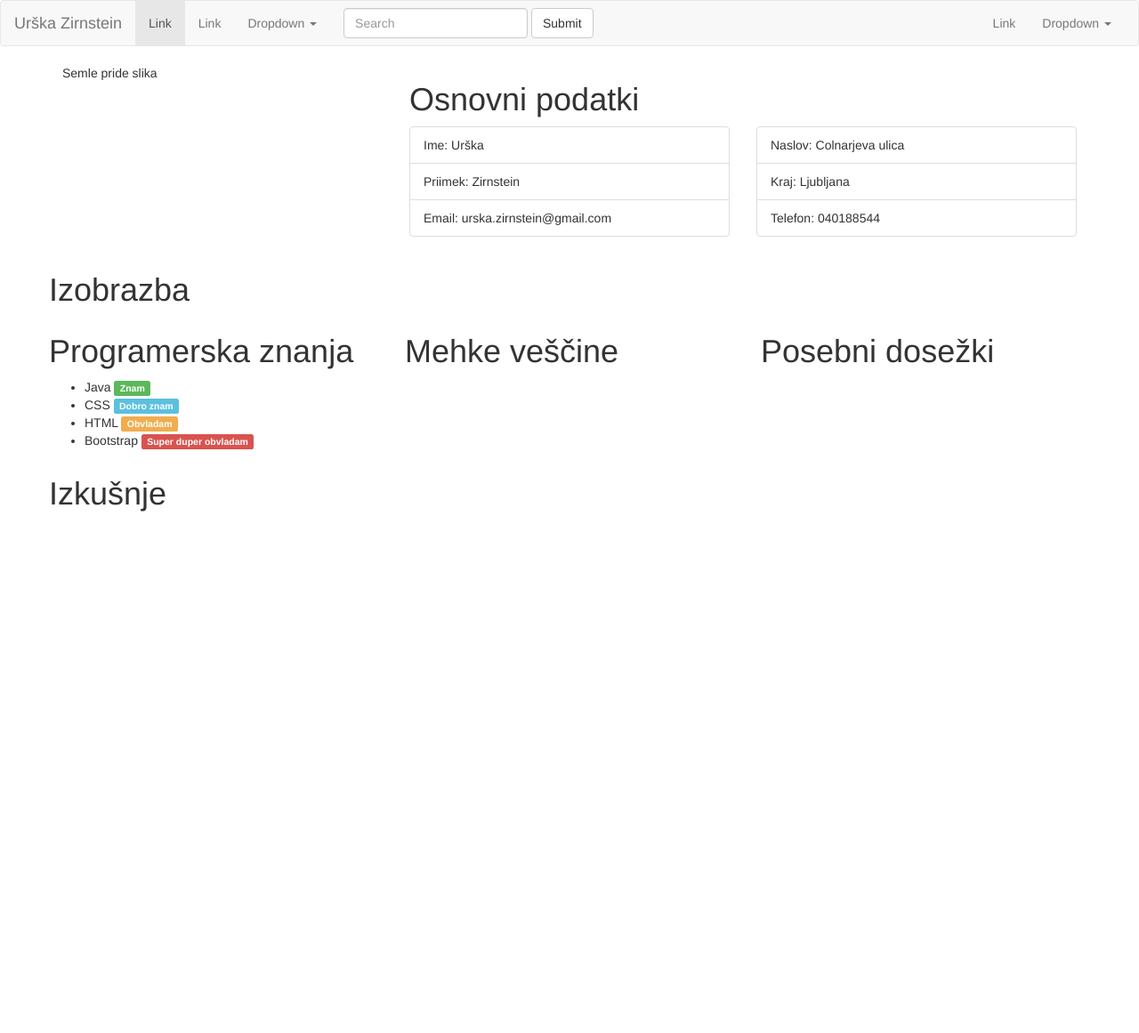
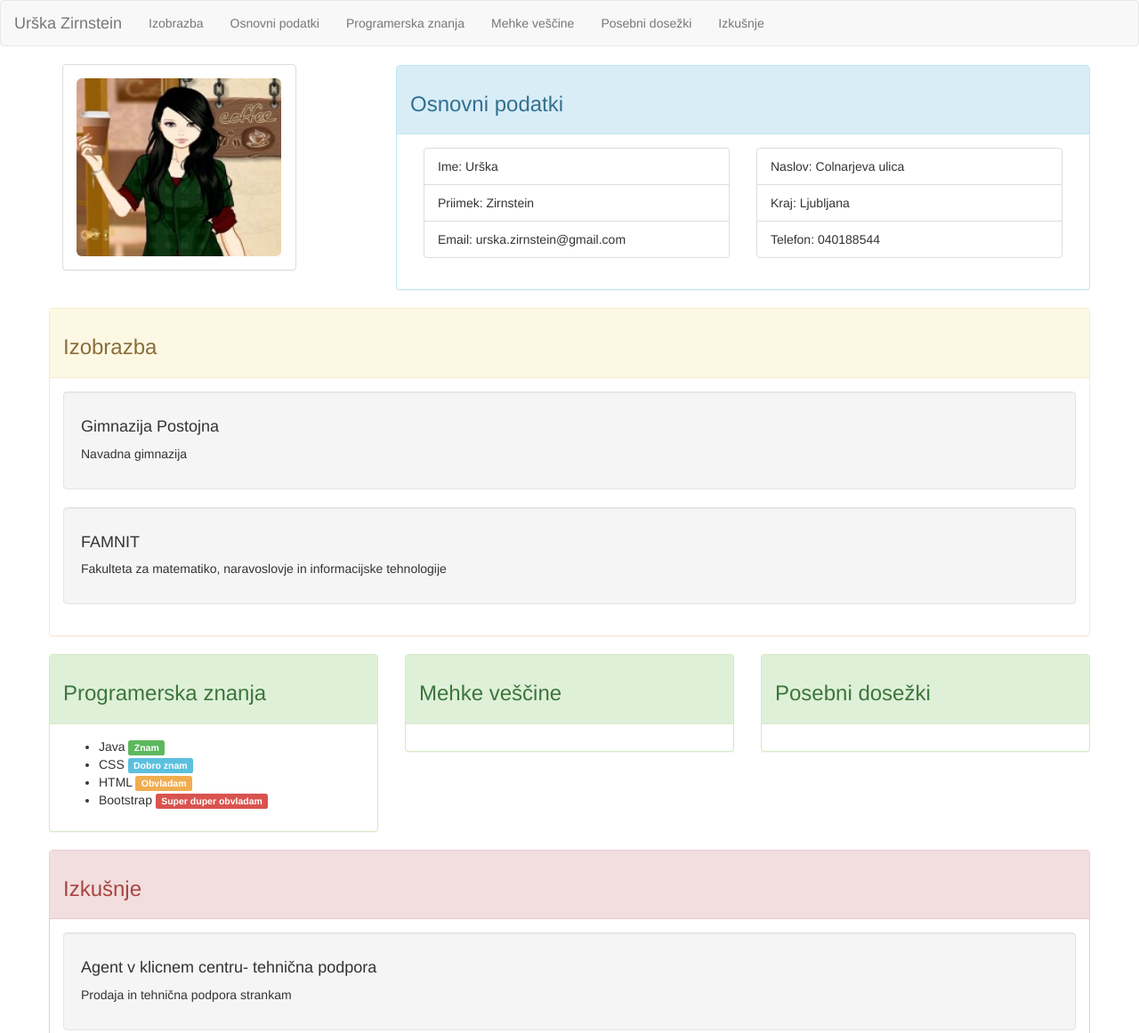
Before and after one commit to Zirnstein/Startbootstrap, a plain HTML site: page index.html in a window 1280 px wide. Shown: the top 1161 px of the page at 89% size. Before the commit the page ends 800 px from the top, so only its background shows below. Drawn offline with nearby package versions, Linux system fonts and the light colour scheme.

Commit message:
Almost done

```diff
--- a/index.html
+++ b/index.html
@@ -14,9 +14,9 @@
     </head>
 
     <body>
-                <nav class="navbar navbar-default">
+                <nav class="navbar navbar-default ">
             <div class="container-fluid">
-              <!-- Brand and toggle get grouped for better mobile display -->
+              <!-- Brand and toggle get grouped for better mobile display, navbar-fixed-top -->
               <div class="navbar-header">
                 <button type="button" class="navbar-toggle collapsed" data-toggle="collapse" data-target="#bs-example-navbar-collapse-1" aria-expanded="false">
                   <span class="sr-only">Toggle navigation</span>
@@ -30,37 +30,13 @@
               <!-- Collect the nav links, forms, and other content for toggling -->
               <div class="collapse navbar-collapse" id="bs-example-navbar-collapse-1">
                 <ul class="nav navbar-nav">
-                  <li class="active"><a href="#">Link <span class="sr-only">(current)</span></a></li>
-                  <li><a href="#">Link</a></li>
-                  <li class="dropdown">
-                    <a href="#" class="dropdown-toggle" data-toggle="dropdown" role="button" aria-haspopup="true" aria-expanded="false">Dropdown <span class="caret"></span></a>
-                    <ul class="dropdown-menu">
-                      <li><a href="#">Action</a></li>
-                      <li><a href="#">Another action</a></li>
-                      <li><a href="#">Something else here</a></li>
-                      <li role="separator" class="divider"></li>
-                      <li><a href="#">Separated link</a></li>
-                      <li role="separator" class="divider"></li>
-                      <li><a href="#">One more separated link</a></li>
-                    </ul>
-                  </li>
-                </ul>
-                <form class="navbar-form navbar-left">
-                  <div class="form-group">
-                    <input type="text" class="form-control" placeholder="Search">
-                  </div>
-                  <button type="submit" class="btn btn-default">Submit</button>
-                </form>
-                <ul class="nav navbar-nav navbar-right">
-                  <li><a href="#">Link</a></li>
-                  <li class="dropdown">
-                    <a href="#" class="dropdown-toggle" data-toggle="dropdown" role="button" aria-haspopup="true" aria-expanded="false">Dropdown <span class="caret"></span></a>
-                    <ul class="dropdown-menu">
-                      <li><a href="#">Action</a></li>
-                      <li><a href="#">Another action</a></li>
-                      <li><a href="#">Something else here</a></li>
-                      <li role="separator" class="divider"></li>
-                      <li><a href="#">Separated link</a></li>
+                  <li><a href="#izob">Izobrazba</a></li>
+                  <li><a href="#osn_pod">Osnovni podatki</a></li>
+                  <li><a href="#prog_zna">Programerska znanja</a></li>
+                  <li><a href="#meh_ves">Mehke veščine</a></li>
+                  <li><a href="#pos_dos">Posebni dosežki</a></li>
+                  <li><a href="#izku">Izkušnje</a></li>
+
                     </ul>
                   </li>
                 </ul>
@@ -70,18 +46,27 @@
 
           <div class="container">
             <div class="row">
+
                   <div id="slika" class="col-xs-12 col-md-3">
-                    Semle pride slika
+                    <div class="panel panel-default">
+                        <div class="panel-body">
+                          <img src="img/neki.jpg" alt="my picture" class="img-rounded" style="height: 200px; width:230px;">
+
 
                   </div>
+                </div>
+                </div>
+
 
                   <div id="osn_pod" class="col-xs-12 col-md-offset-1 col-md-8">
                         <div class="row">
                             <div class="col-xs-12">
-                              <h1>Osnovni podatki</h1>
                               </div>
                        </div>
                         <div class="row" >
+                          <div class="panel panel-info">
+                            <div class="panel-heading"><h3>Osnovni podatki</h3></div>
+                            <div class="panel-body">
                                 <div class="col-md-6">
                                   <ul class="list-group">
                                     <li class="list-group-item">Ime: Urška</li>
@@ -101,20 +86,34 @@
                             </div>
                           </div>
                            </div>
+                    </div>
+            </div>
             <div class="row">
                       <div id="izob" class="col-xs-12">
-                          <h1>Izobrazba</h1>
+                        <div class="panel panel-warning">
+                          <div class="panel-heading"><h3>Izobrazba</h3></div>
+                          <div class="panel-body">
+                            <div class="well">
+                            <h4> Gimnazija Postojna </h4>
+                            <p> Navadna gimnazija </p>
+                          </div>
+                            <div class="well">
+                              <h4> FAMNIT</h4>
+                              <p> Fakulteta za matematiko, naravoslovje in informacijske tehnologije</p>
+                     </div>
+                              </div>
+                              </div>
                               </div>
                       <div id="prog_zna" class="col-xs-12 col-md-4">
-                          <h1>Programerska znanja</h1>
+                        <div class="panel panel-success">
+                          <div class="panel-heading"><h3>Programerska znanja</h3></div>
+                          <div class="panel-body">
+
 
                            <ul>
                                  <li>Java
-
-
                                  <span class="label label-success">Znam</span>
                                 </li>
-
                                  <li>
                                     CSS
                                     <span class="label label-info">Dobro znam</span>
@@ -128,20 +127,43 @@
                                   <span class="label label-danger">Super duper obvladam</span>
                                 </li>
 
-
                          </ul>
                        </div>
+                     </div>
+                      </div>
                       <div id="meh_ves" class="col-xs-12 col-md-4">
-                          <h1>Mehke veščine</h1>
+                        <div class="panel panel-success">
+                          <div class="panel-heading"><h3>Mehke veščine</h3></div>
+                          <div class="panel-body">
+                        </div>
+                      </div>
                       </div>
                       <div id="pos_dos" class="col-xs-12 col-md-4">
-                          <h1>Posebni dosežki</h1>
+                        <div class="panel panel-success">
+                          <div class="panel-heading"><h3>Posebni dosežki</h3></div>
+                          <div class="panel-body">
+                        </div>
+                      </div>
                       </div>
           </div>
 
           <div class="row">
                       <div id="izku" class="col-xs-12">
-                        <h1>Izkušnje</h1>
+                        <div class="panel panel-danger">
+                          <div class="panel-heading"><h3>Izkušnje</h3></div>
+                          <div class="panel-body">
+                            <div class="well">
+                              <h4> Agent v klicnem centru- tehnična podpora</h4>
+                              <p> Prodaja in tehnična podpora strankam</p>
+
+                            </div>
+                            <div class="well">
+                              <h4> Tester programske opreme</h4>
+                              <p> Tekanje gor in dol </p>
+                            </div>
+
+                      </div>
+                    </div>
                     </div>
           </div>
           </div>
```
Also changed, not shown: img/neki.jpg (added). Lines whose indentation alone changed are shown as unchanged.
